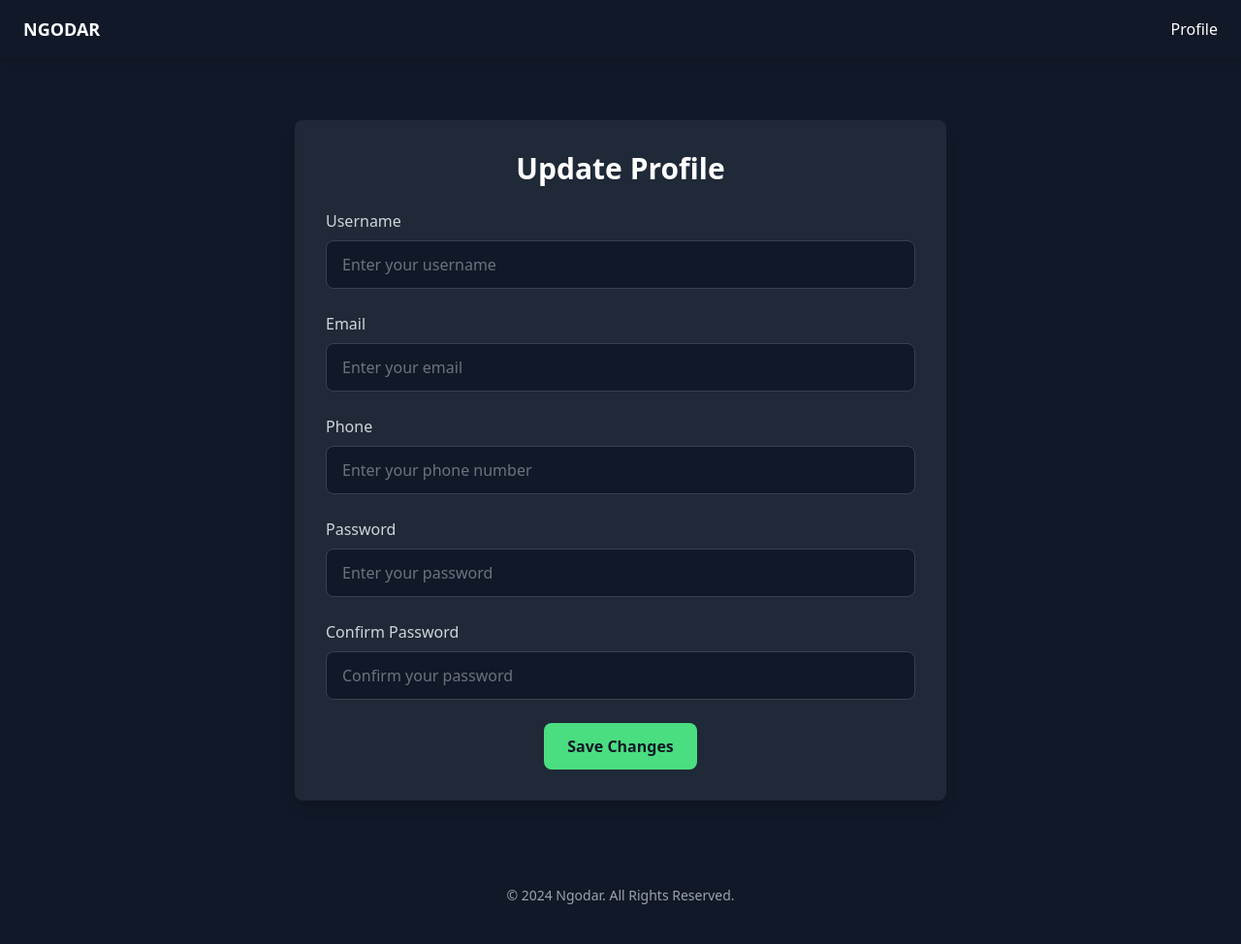
After one commit to BizzerBifrost88/Ngodar, a Django app: template ngodars/templates/user/user_update.html in a window 1280 px wide. The commit adds this page. Shown: the whole page at 97% size. Run offline with Django 5.2, Linux system fonts and the light colour scheme; the template is opened without the code that fills it, so the values that code supplies are empty; some libraries are stand-ins or nearby versions.

Commit message:
Add user_update.html

```diff
--- a/ngodars/templates/user/user_profile.html
+++ b/ngodars/templates/user/user_profile.html
@@ -57,7 +57,7 @@
 
                 <!-- Profile Actions -->
                 <div class="flex justify-center mt-12 space-x-4">
-                    <a href="#"
+                    <a href="{% url 'user_update' %}"
                        class="px-6 py-3 bg-green-400 text-gray-900 font-bold rounded hover:bg-green-500 transition">Edit Profile</a>
                     <a href="#"
                        class="px-6 py-3 bg-gray-700 text-gray-300 font-bold rounded hover:bg-gray-600 transition">Change Password</a>
--- /dev/null
+++ b/ngodars/templates/user/user_update.html
@@ -0,0 +1,94 @@
+{% load static %}
+<!DOCTYPE html>
+<html lang="en">
+<head>
+    <meta charset="UTF-8">
+    <meta name="viewport" content="width=device-width, initial-scale=1.0">
+    <title>Ngodar - Update Profile</title>
+    <script src="https://cdn.tailwindcss.com"></script>
+    <link rel="icon" type="image/x-icon" href="{% static 'images/logo.jpg' %}">
+    <style>
+        html {
+            scroll-behavior: smooth;
+        }
+    </style>
+</head>
+<body class="bg-gray-900 text-white font-sans">
+    <!-- Header -->
+    <header class="sticky top-0 z-50 bg-gray-900 shadow-md">
+        <div class="container mx-auto flex justify-between items-center py-4 px-6">
+            <a href="{% url 'user_home' %}"><h1 class="text-lg font-bold uppercase">Ngodar</h1></a>
+            <nav class="flex space-x-6 items-center">
+                <a href="{% url 'user_profile' %}" class="hover:text-green-400 transition">Profile</a>
+            </nav>
+        </div>
+    </header>
+
+    <!-- Main Content -->
+    <main class="min-h-screen flex items-center justify-center py-16">
+        <div class="bg-gray-800 rounded-lg shadow-lg p-8 max-w-2xl w-full">
+            <h2 class="text-3xl font-bold text-center mb-6">Update Profile</h2>
+            <form id="updateForm" method="post" action="">
+                {% csrf_token %}
+                <!-- Username -->
+                <div class="mb-6">
+                    <label for="username" class="block text-gray-300 mb-2">Username</label>
+                    <input type="text" name="username" id="username" value="{{ user.username }}"
+                        class="w-full px-4 py-3 rounded-lg bg-gray-900 text-white placeholder-gray-500 border border-gray-700 focus:outline-none focus:ring-2 focus:ring-green-400 focus:bg-gray-800"
+                        placeholder="Enter your username" required>
+                </div>
+
+                <!-- Email -->
+                <div class="mb-6">
+                    <label for="email" class="block text-gray-300 mb-2">Email</label>
+                    <input type="email" name="email" id="email" value="{{ user.email }}"
+                        class="w-full px-4 py-3 rounded-lg bg-gray-900 text-white placeholder-gray-500 border border-gray-700 focus:outline-none focus:ring-2 focus:ring-green-400 focus:bg-gray-800"
+                        placeholder="Enter your email" required>
+                </div>
+
+                <!-- Phone -->
+                <div class="mb-6">
+                    <label for="phone" class="block text-gray-300 mb-2">Phone</label>
+                    <input type="text" name="phone" id="phone" value="{{ user.phone }}"
+                        class="w-full px-4 py-3 rounded-lg bg-gray-900 text-white placeholder-gray-500 border border-gray-700 focus:outline-none focus:ring-2 focus:ring-green-400 focus:bg-gray-800"
+                        placeholder="Enter your phone number" required>
+                </div>
+                <div class="mb-6">
+                    <label for="password" class="block text-gray-300 mb-2">Password</label>
+                    <input type="password" name="password" id="password"
+                        class="w-full px-4 py-3 rounded-lg bg-gray-900 text-white placeholder-gray-500 border border-gray-700 focus:outline-none focus:ring-2 focus:ring-green-400 focus:bg-gray-800"
+                        placeholder="Enter your password" required>
+                </div>
+                <div class="mb-6">
+                    <label for="confirm-password" class="block text-gray-300 mb-2">Confirm Password</label>
+                    <input type="password" name="confirm-password" id="confirm-password"
+                        class="w-full px-4 py-3 rounded-lg bg-gray-900 text-white placeholder-gray-500 border border-gray-700 focus:outline-none focus:ring-2 focus:ring-green-400 focus:bg-gray-800"
+                        placeholder="Confirm your password" required>
+                </div>
+
+                <!-- Save Button -->
+                <div class="flex justify-center">
+                    <button type="submit" id="saveButton"
+                        class="px-6 py-3 bg-green-400 text-gray-900 font-bold rounded-lg hover:bg-green-500 transition">
+                        Save Changes
+                    </button>
+                </div>
+            </form>
+        </div>
+    </main>
+
+    <!-- Footer -->
+    <footer class="bg-gray-900 text-center py-6">
+        <p class="text-sm text-gray-400 mb-4">&copy; 2024 Ngodar. All Rights Reserved.</p>
+    </footer>
+
+    <!-- JavaScript -->
+    <script>
+        document.getElementById('updateForm').addEventListener('submit', function (event) {
+            const saveButton = document.getElementById('saveButton');
+            saveButton.textContent = 'Saving...'; // Update button text
+            saveButton.disabled = true; // Disable the button to prevent multiple submissions
+        });
+    </script>
+</body>
+</html>
--- a/ngodars/urls.py
+++ b/ngodars/urls.py
@@ -17,4 +17,6 @@ urlpatterns = [
     path('user-home/user-profile/', views.user_profile, name='user_profile'),
     path('user-home/merchant-register/', views.merchant_register, name='merchant_register'),
     path('user-home/receipt/', views.receipt, name='receipt'),
+    path('user-home/user-profile/update/', views.user_update, name='user_update'),
+    path('user-home/user-profile/update-password/', views.user_update_password, name='user_update_password'),
 ]
```
Also changed, not shown: ngodars/views.py (+44 -0 lines), theme/static/css/dist/styles.css (+103 -159 lines), ngodars/templates/user/user_update_password.html (added), 1 other file.
